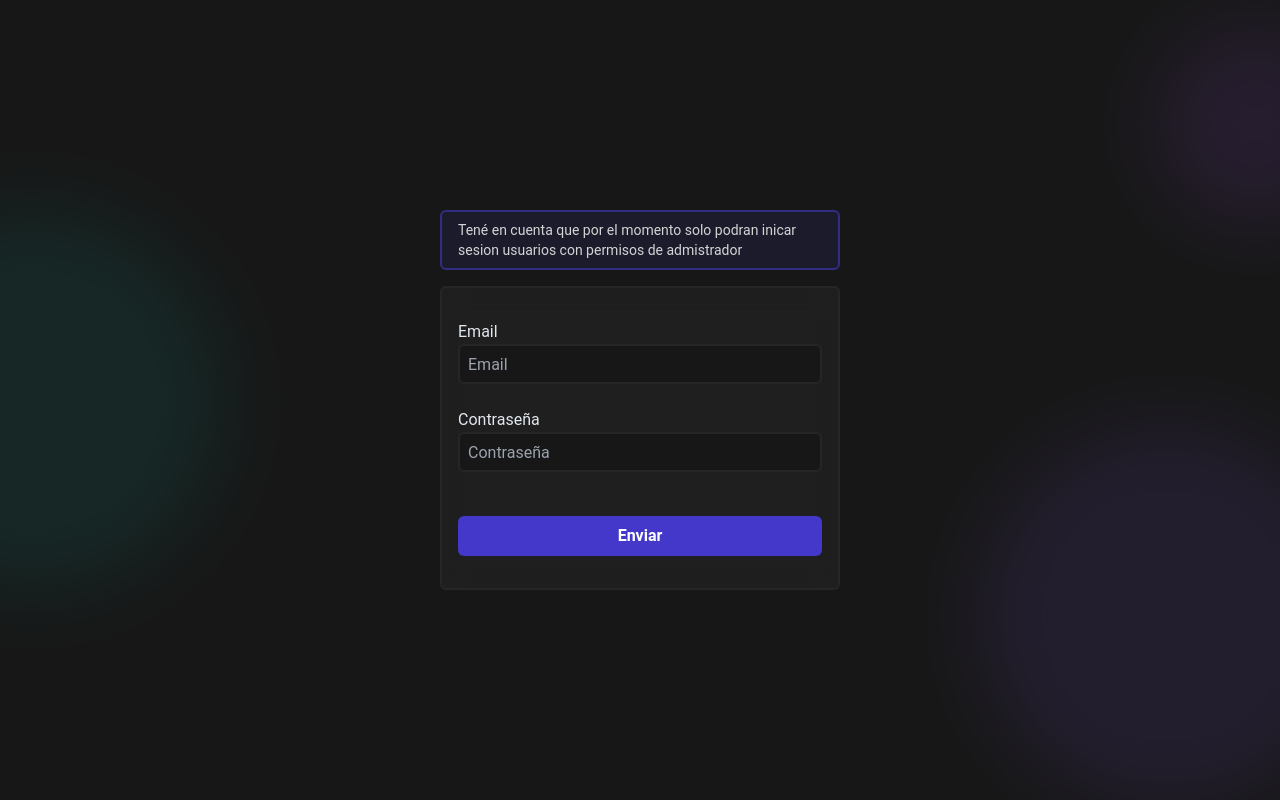
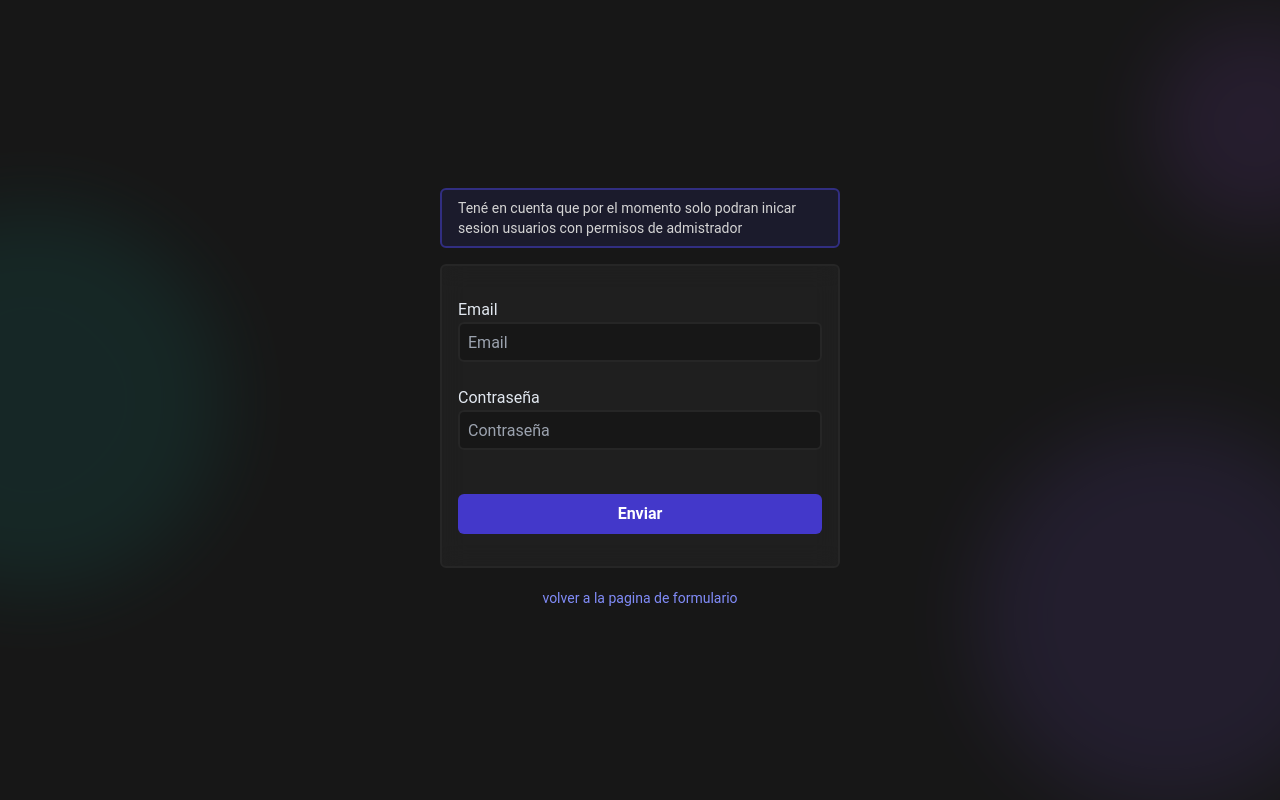
Before and after one commit to GuidoCarda/formsIB, a React (Vite) app: page /admin in a window 1280 px wide. Built offline with nearby package versions, Linux system fonts and the light colour scheme; no server answers.

Commit message:
Minnor fixes

```diff
--- a/src/index.css
+++ b/src/index.css
@@ -11,3 +11,25 @@
     -webkit-tap-highlight-color: transparent;
   }
 }
+
+@layer utilities {
+  .scrollbar::-webkit-scrollbar {
+    width: 20px;
+    height: 20px;
+  }
+
+  .scrollbar::-webkit-scrollbar-track {
+    border-radius: 100vh;
+    background: #f7f4ed;
+  }
+
+  .scrollbar::-webkit-scrollbar-thumb {
+    background: #e0cbcb;
+    border-radius: 100vh;
+    border: 3px solid #f6f7ed;
+  }
+
+  .scrollbar::-webkit-scrollbar-thumb:hover {
+    background: #c0a0b9;
+  }
+}
--- a/src/pages/Admin.jsx
+++ b/src/pages/Admin.jsx
@@ -1,5 +1,5 @@
 import React, { useContext, useState } from "react";
-import { useNavigate } from "react-router-dom";
+import { Link, useNavigate } from "react-router-dom";
 import { getAuth, signInWithEmailAndPassword } from "firebase/auth";
 import { AuthContext } from "../context/AuthContext";
 import { useEffect } from "react";
@@ -95,9 +95,11 @@ const singIn = () => {
       <div className="absolute w-52 h-52 bg-purple-500 top-5 -right-20 rounded-full filter blur-2xl  opacity-10 "></div>
       <div className="absolute w-96 h-96 bg-teal-500 top-29 -left-40 rounded-full filter blur-2xl opacity-10  "></div>
       <div className="absolute w-96 h-96 bg-violet-500 -bottom-2 -right-20 rounded-full filter  blur-2xl opacity-10 "></div>
-      <div className="w-full sm:w-[400px] px-4 py-2 text-sm text-neutral-300 mb-4 bg-indigo-900/20 border-2 border-indigo-900 rounded-md">
-        Tené en cuenta que por el momento solo podran inicar sesion usuarios con
-        permisos de admistrador
+      <div className="w-full sm:w-[400px] px-4 py-2 flex flex-col text-sm text-neutral-300 mb-4 bg-indigo-900/20 border-2 border-indigo-900 rounded-md">
+        <p>
+          Tené en cuenta que por el momento solo podran inicar sesion usuarios
+          con permisos de admistrador
+        </p>
       </div>
       <form className=" w-full sm:w-[400px]  z-10 flex flex-col items-center justify-center focus:border-indigo-900 bg-neutral-800/60 filter backdrop-blur-md border-2 border-neutral-800 h-auto rounded-md  px-4 py-8">
         <div className="relative w-full flex flex-col mb-6">
@@ -125,6 +127,12 @@ const singIn = () => {
           Enviar
         </button>
       </form>
+      <Link
+        to="/"
+        className="text-indigo-400 mt-4 text-sm hover:bg-indigo-700/20 hover:text-indigo-200 py-1 px-2 rounded-md"
+      >
+        volver a la pagina de formulario
+      </Link>
     </div>
   );
 };
--- a/src/pages/Home.jsx
+++ b/src/pages/Home.jsx
@@ -32,6 +32,8 @@ const Home = () => {
 
   // console.log(watch("nombre"));
   const plays = watch("plays");
+
+  console.log(errors.carreras);
 
   const postFormData = async (formData) => {
     try {
@@ -82,9 +84,11 @@ const Home = () => {
               validate={{
                 required: (v) => v.trim().length > 0 || "Campo requerido",
                 isEmail: (v) =>
-                  v.match(
-                    /^(([^<>()[\]\\.,;:\s@"]+(\.[^<>()[\]\\.,;:\s@"]+)*)|(".+"))@((\[[0-9]{1,3}\.[0-9]{1,3}\.[0-9]{1,3}\.[0-9]{1,3}\])|(([a-zA-Z\-0-9]+\.)+[a-zA-Z]{2,}))$/
-                  ) || "No es un email valido",
+                  v
+                    .trim()
+                    .match(
+                      /^(([^<>()[\]\\.,;:\s@"]+(\.[^<>()[\]\\.,;:\s@"]+)*)|(".+"))@((\[[0-9]{1,3}\.[0-9]{1,3}\.[0-9]{1,3}\.[0-9]{1,3}\])|(([a-zA-Z\-0-9]+\.)+[a-zA-Z]{2,}))$/
+                    ) || "No es un email valido",
               }}
             />
 
```
